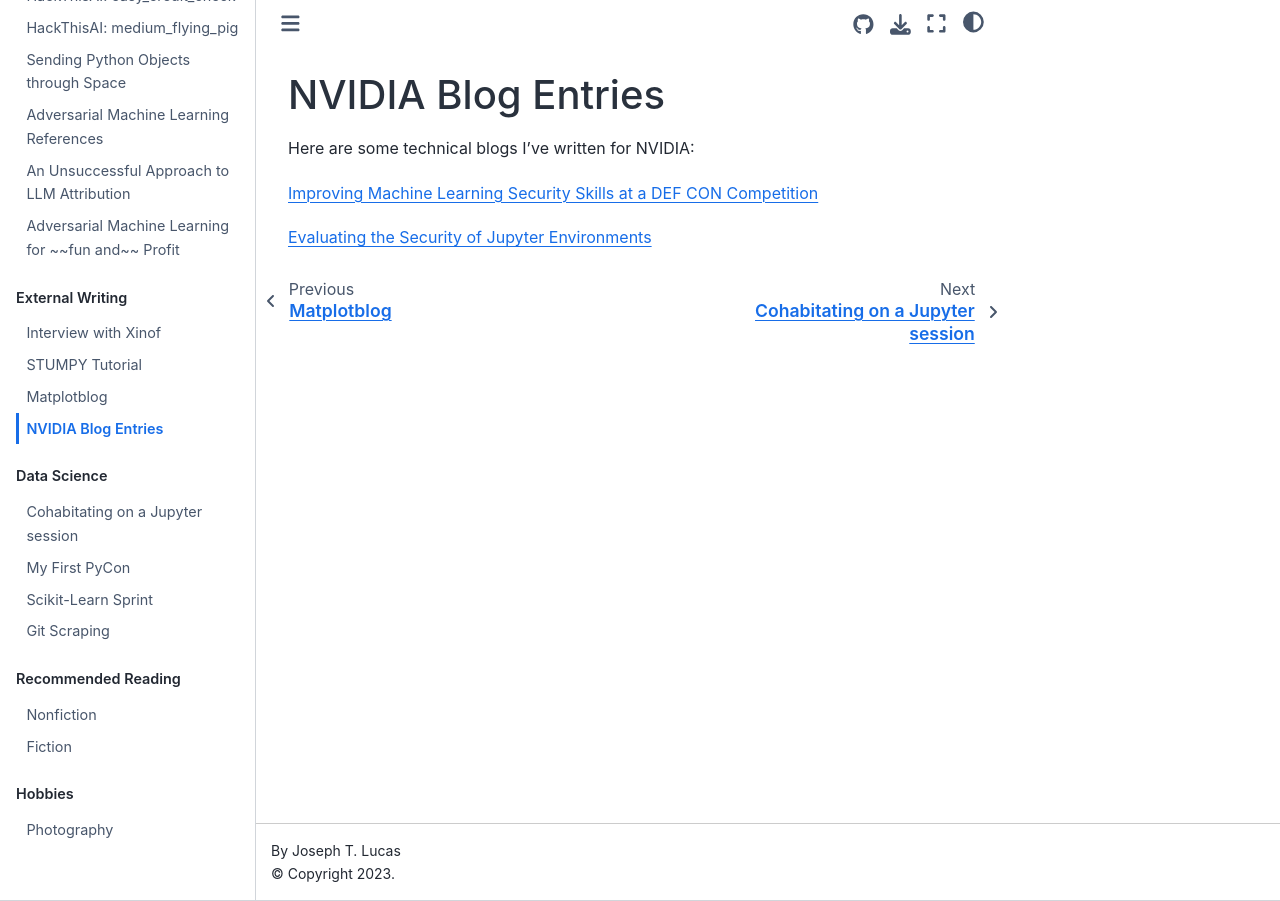
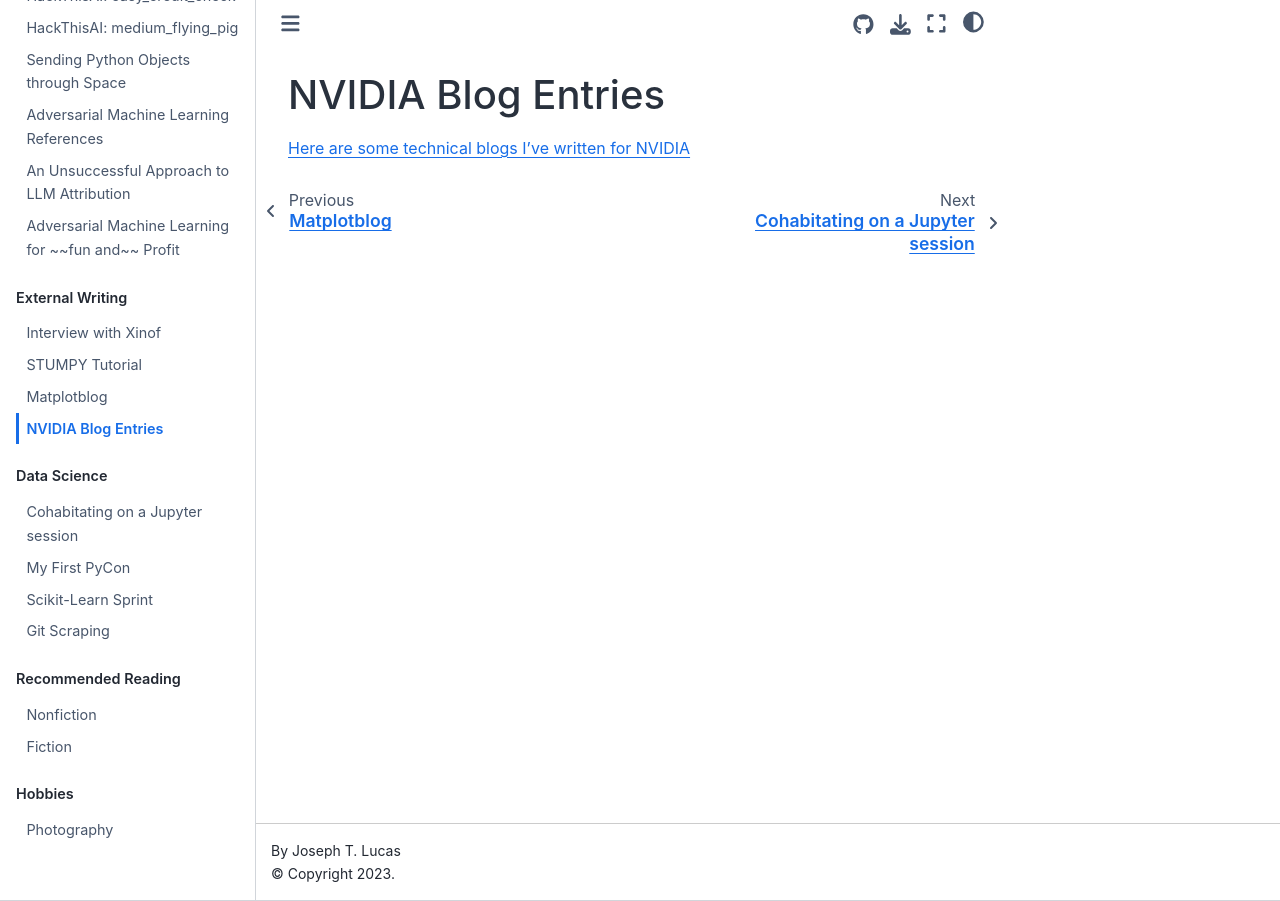
Before and after one commit to JosephTLucas/blog, a Jupyter Book: the page built from content/nvidia.md, in a window 1280 px wide. Built offline with Jupyter Book 1.0.4 settings and Sphinx 7.4.7 and the Sphinx Book theme 1.1.4, drawn with Linux system fonts in a browser that asks for light colours.

Commit message:
update nvidia blogs

```diff
--- a/content/nvidia.md
+++ b/content/nvidia.md
@@ -1,7 +1,3 @@
 # NVIDIA Blog Entries
 
-Here are some technical blogs I've written for NVIDIA:
-
-[Improving Machine Learning Security Skills at a DEF CON Competition](https://developer.nvidia.com/blog/improving-machine-learning-security-skills-at-a-def-con-competition/)
-
-[Evaluating the Security of Jupyter Environments](https://developer.nvidia.com/blog/evaluating-the-security-of-jupyter-environments/)
+[Here are some technical blogs I've written for NVIDIA](https://developer.nvidia.com/blog/author/jolucas/)
```
